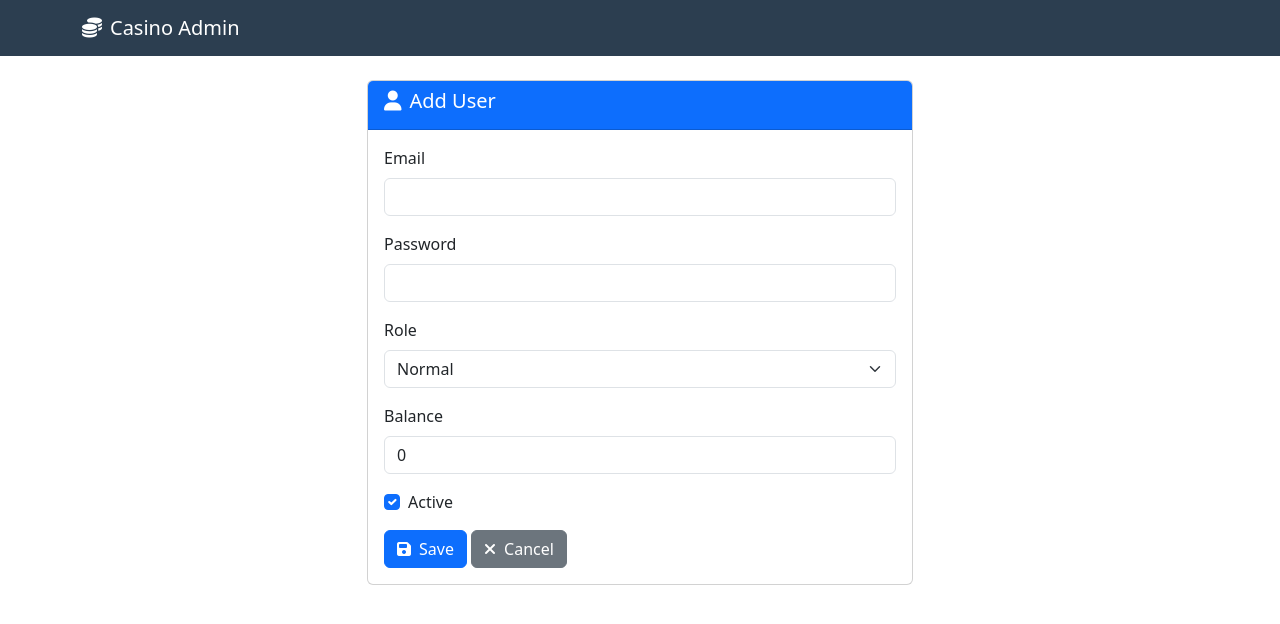
After one commit to Gabohhh/Casinomongo2, a Flask app: template templates/add_edit_user.html in a window 1280 px wide. The commit adds this page. Shown: the top 624 px of the page. Run offline with Flask 3, Linux system fonts and the light colour scheme; the template is opened without the code that fills it, so the values that code supplies are empty; some libraries are stand-ins or nearby versions.

Commit message:
Add files via upload
update 01

```diff
--- /dev/null
+++ b/templates/add_edit_user.html
@@ -0,0 +1,58 @@
+{% extends "base.html" %}
+
+{% block title %}{{ 'Edit' if user else 'Add' }} User{% endblock %}
+
+{% block content %}
+<div class="row justify-content-center">
+    <div class="col-md-6">
+        <div class="card">
+            <div class="card-header bg-primary text-white">
+                <h5><i class="fas fa-user me-2"></i>{{ 'Edit' if user else 'Add' }} User</h5>
+            </div>
+            <div class="card-body">
+                <form method="POST">
+                    <div class="mb-3">
+                        <label class="form-label">Email</label>
+                        <input type="email" name="email" class="form-control"
+                               value="{{ user.email if user else '' }}" required>
+                    </div>
+
+                    <div class="mb-3">
+                        <label class="form-label">Password</label>
+                        <input type="password" name="password" class="form-control"
+                               placeholder="{{ 'Leave blank to keep current' if user else '' }}">
+                    </div>
+
+                    <div class="mb-3">
+                        <label class="form-label">Role</label>
+                        <select name="role" class="form-select" required>
+                            <option value="normal" {{ 'selected' if user and user.role == 'normal' else '' }}>Normal</option>
+                            <option value="vip" {{ 'selected' if user and user.role == 'vip' else '' }}>VIP</option>
+                            <option value="admin" {{ 'selected' if user and user.role == 'admin' else '' }}>Admin</option>
+                        </select>
+                    </div>
+
+                    <div class="mb-3">
+                        <label class="form-label">Balance</label>
+                        <input type="number" step="0.01" name="balance" class="form-control"
+                               value="{{ user.balance if user else '0' }}" required>
+                    </div>
+
+                    <div class="mb-3 form-check">
+                        <input type="checkbox" name="active" class="form-check-input" id="activeCheck"
+                              {{ 'checked' if not user or user.get('active', True) else '' }}>
+                        <label class="form-check-label" for="activeCheck">Active</label>
+                    </div>
+
+                    <button type="submit" class="btn btn-primary">
+                        <i class="fas fa-save me-2"></i>Save
+                    </button>
+                    <a href="{{ url_for('admin_users') }}" class="btn btn-secondary">
+                        <i class="fas fa-times me-2"></i>Cancel
+                    </a>
+                </form>
+            </div>
+        </div>
+    </div>
+</div>
+{% endblock %}
--- a/templates/base.html
+++ b/templates/base.html
@@ -71,7 +71,82 @@
             </div>
         </div>
     </div>
+<!-- Add this modal at the bottom of base.html, before the scripts -->
+    <div class="modal fade" id="transactionsModal" tabindex="-1">
+        <div class="modal-dialog modal-lg">
+            <div class="modal-content">
+                <div class="modal-header bg-primary text-white">
+                    <h5 class="modal-title">Transaction History</h5>
+                    <button type="button" class="btn-close" data-bs-dismiss="modal"></button>
+                </div>
+                <div class="modal-body">
+                    <table class="table table-sm">
+                        <thead>
+                            <tr>
+                                <th>Date</th>
+                                <th>Type</th>
+                                <th>Amount</th>
+                                <th>Balance Change</th>
+                                <th>New Balance</th>
+                                <th>Game</th>
+                            </tr>
+                        </thead>
+                        <tbody id="transactionsBody">
+                            <!-- Filled by JavaScript -->
+                        </tbody>
+                    </table>
+                </div>
+            </div>
+        </div>
+    </div>
 
+    <script>
+    $(document).ready(function() {
+        // Load transactions when balance is clicked
+        $('.balance-link').click(function() {
+            const userId = $(this).data('user-id');
+            if (userId) {
+                $.get(`/admin/transactions/${userId}`, function(data) {
+                    $('#transactionsBody').empty();
+                    if (data.error) {
+                        $('#transactionsBody').append(`
+                            <tr>
+                                <td colspan="6" class="text-center text-danger">${data.error}</td>
+                            </tr>
+                        `);
+                    } else {
+                        if (data.length === 0) {
+                            $('#transactionsBody').append(`
+                                <tr>
+                                    <td colspan="6" class="text-center">No transactions found</td>
+                                </tr>
+                            `);
+                        } else {
+                            data.forEach(tx => {
+                                $('#transactionsBody').append(`
+                                    <tr>
+                                        <td>${tx.date}</td>
+                                        <td>${tx.type}</td>
+                                        <td>${tx.amount}</td>
+                                        <td>${tx.balance_change}</td>
+                                        <td>${tx.new_balance}</td>
+                                        <td>${tx.game}</td>
+                                    </tr>
+                                `);
+                            });
+                        }
+                    }
+                }).fail(function() {
+                    $('#transactionsBody').empty().append(`
+                        <tr>
+                            <td colspan="6" class="text-center text-danger">Failed to load transactions</td>
+                        </tr>
+                    `);
+                });
+            }
+        });
+    });
+    </script>
     <script src="https://code.jquery.com/jquery-3.6.0.min.js"></script>
     <script src="https://cdn.jsdelivr.net/npm/bootstrap@5.3.0/dist/js/bootstrap.bundle.min.js"></script>
     <script>
```
Also changed, not shown: templates/admin_users.html (+5 -5 lines).
